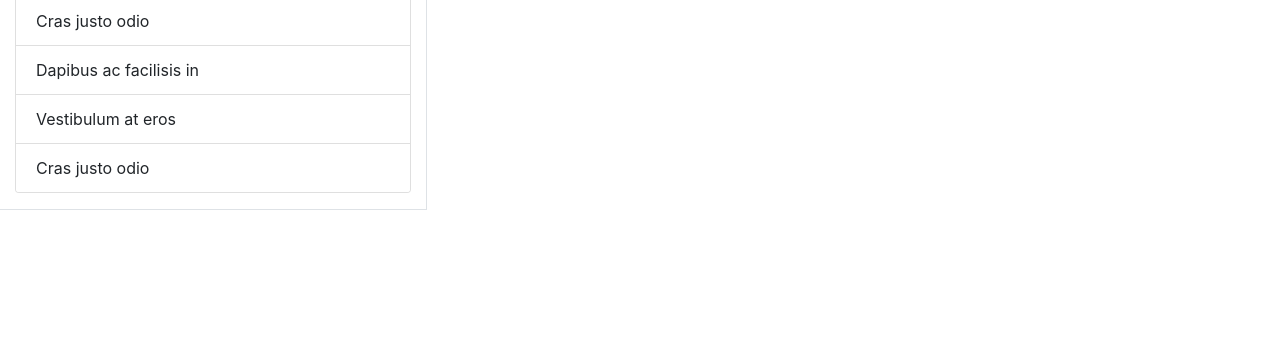
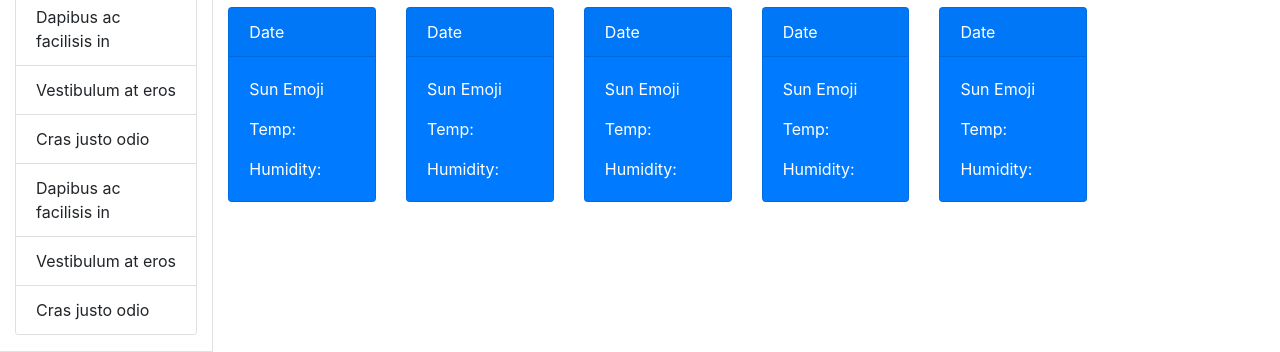
Before and after one commit to jaromplewe/weather-app, a plain HTML site: page index.html in a window 1280 px wide. Shown: the part 462-814 px from the top of the page. Drawn offline with nearby package versions, Linux system fonts and the light colour scheme.

Commit message:
html dom is finished

```diff
--- a/index.html
+++ b/index.html
@@ -27,7 +27,7 @@
 
         <!-- left column - search/search history -->
         <div class="row">
-            <div class="col-4 border-right border-bottom">
+            <div class="col-2 border-right border-bottom">
                 <!-- search bar -->
                 <form class="form-inline">
                     <div class="form-group my-3">
@@ -56,16 +56,71 @@
 
 
             <!-- data display -->
-            <div class="col-7 ml-3 mt-2">
-                <div class="col-12 border-left border-bottom border-top border-right">
+            <div class="col-10 my-4">
+                <div class="col-12 border-left border-bottom border-top">
                     <h2 class="my-4">City Name</h2>
                     <p>Temperature: </p>
                     <p>Humidity: </p>
                     <p>Wind Speed:</p>
                     <p>UV Index: </p>
                 </div>
-                <div class="mt-4 col-12 ">
+
+
+                <div class="mt-4 py-3 col-12">
                     <h2>5-Day Forecast</h2>
+                </div>
+                <div class="row">
+
+                    <div class="col-2">
+                        <div class="card text-white bg-primary mb-2.5" style="max-width: 18rem;">
+                            <div class="card-header">Date</div>
+                            <div class="card-body">
+                                <p class="card-text">Sun Emoji</p>
+                                <p class="card-text">Temp:</p>
+                                <p class="card-text">Humidity:</p>
+                            </div>
+                        </div>
+                    </div>
+                    <div class="col-2">
+                        <div class="card text-white bg-primary mb-2.5" style="max-width: 18rem;">
+                            <div class="card-header">Date</div>
+                            <div class="card-body">
+                                <p class="card-text">Sun Emoji</p>
+                                <p class="card-text">Temp:</p>
+                                <p class="card-text">Humidity:</p>
+                            </div>
+                        </div>
+                    </div>
+                    <div class="col-2">
+                        <div class="card text-white bg-primary mb-2.5" style="max-width: 18rem;">
+                            <div class="card-header">Date</div>
+                            <div class="card-body">
+                                <p class="card-text">Sun Emoji</p>
+                                <p class="card-text">Temp:</p>
+                                <p class="card-text">Humidity:</p>
+                            </div>
+                        </div>
+                    </div>
+                    <div class="col-2">
+                        <div class="card text-white bg-primary mb-2.5" style="max-width: 18rem;">
+                            <div class="card-header">Date</div>
+                            <div class="card-body">
+                                <p class="card-text">Sun Emoji</p>
+                                <p class="card-text">Temp:</p>
+                                <p class="card-text">Humidity:</p>
+                            </div>
+                        </div>
+                    </div>
+                    <div class="col-2">
+                        <div class="card text-white bg-primary mb-2.5" style="max-width: 18rem;">
+                            <div class="card-header">Date</div>
+                            <div class="card-body">
+                                <p class="card-text">Sun Emoji</p>
+                                <p class="card-text">Temp:</p>
+                                <p class="card-text">Humidity:</p>
+                            </div>
+                        </div>
+                    </div>
                 </div>
             </div>
 
```
